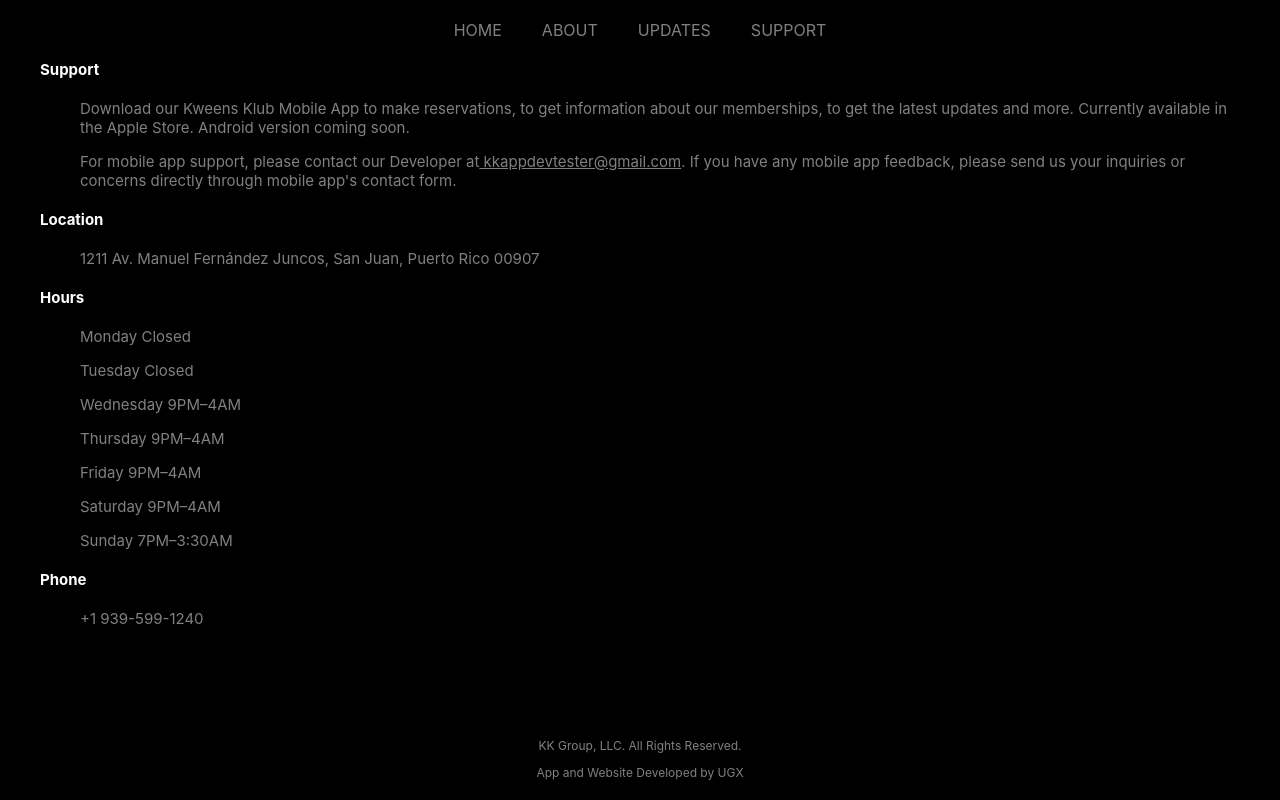
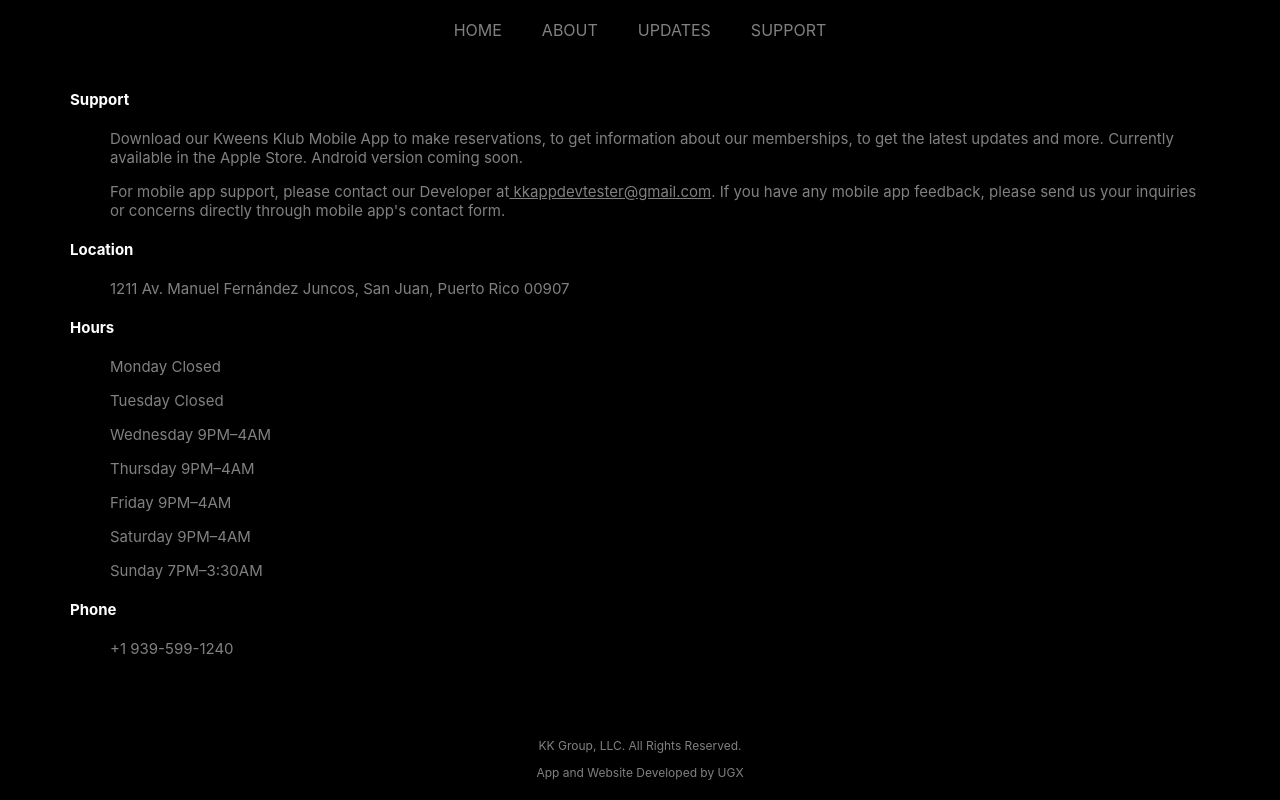
Before and after one commit to Ugonz86/kweensklubweb, a React (Create React App) app: page /support in a window 1280 px wide. Built offline with nearby package versions, Linux system fonts and the light colour scheme.

Commit message:
Added spacing fixes

```diff
--- a/src/App.css
+++ b/src/App.css
@@ -20,7 +20,7 @@
   pointer-events: none;
   color: white;
   filter: invert(1);
-  margin: 50px;
+  margin-bottom: 30px;
 }
 
 /* @media (prefers-reduced-motion: no-preference) {
@@ -98,13 +98,15 @@
 }
 
 .support {
-  margin: 20px;
+  /* margin-top: 50px; */
+  margin: 50px;
+  /* margin-left: 50px; */
   min-height: 80vh;
   font-size: calc(7px + 1vmin);
   color: grey;
   text-align: left;
   padding: 20px;
-  margin-bottom: 50px;
+  /* margin-bottom: 50px; */
 }
 
 h4 {
```
